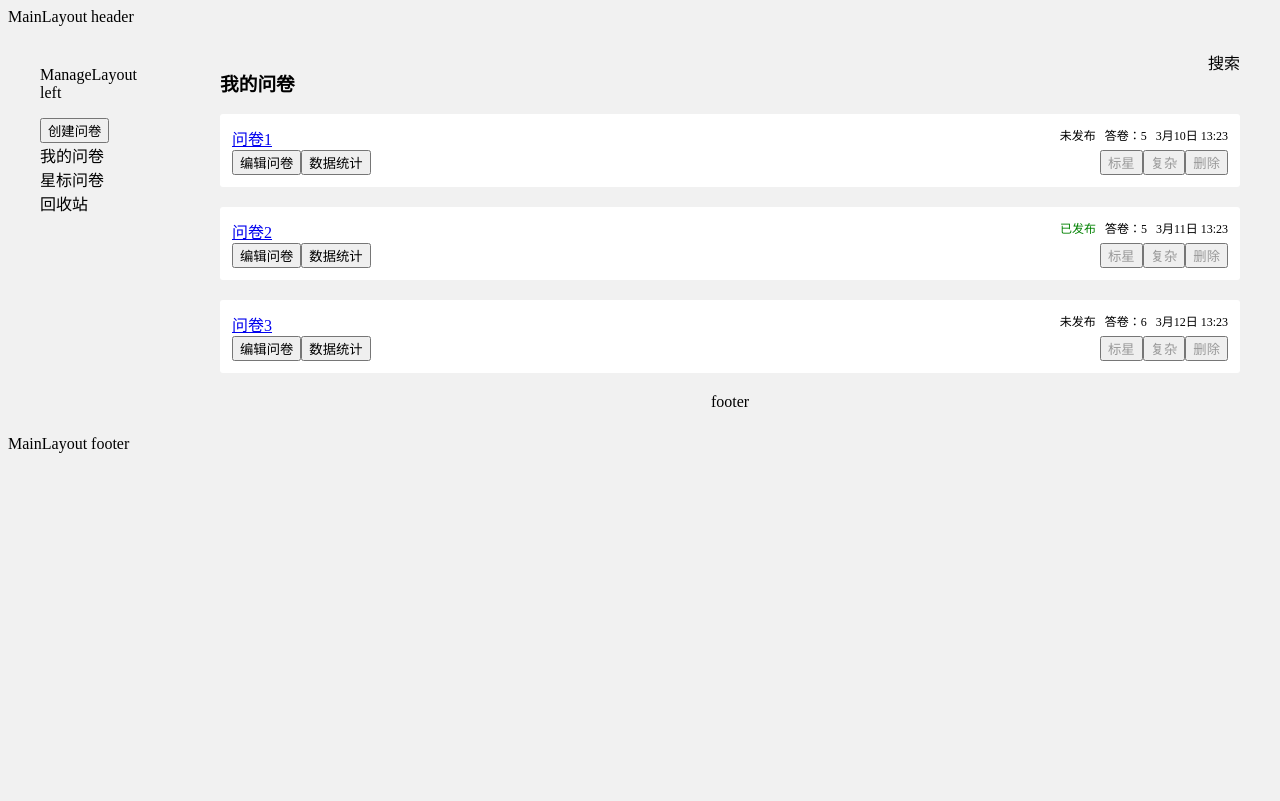
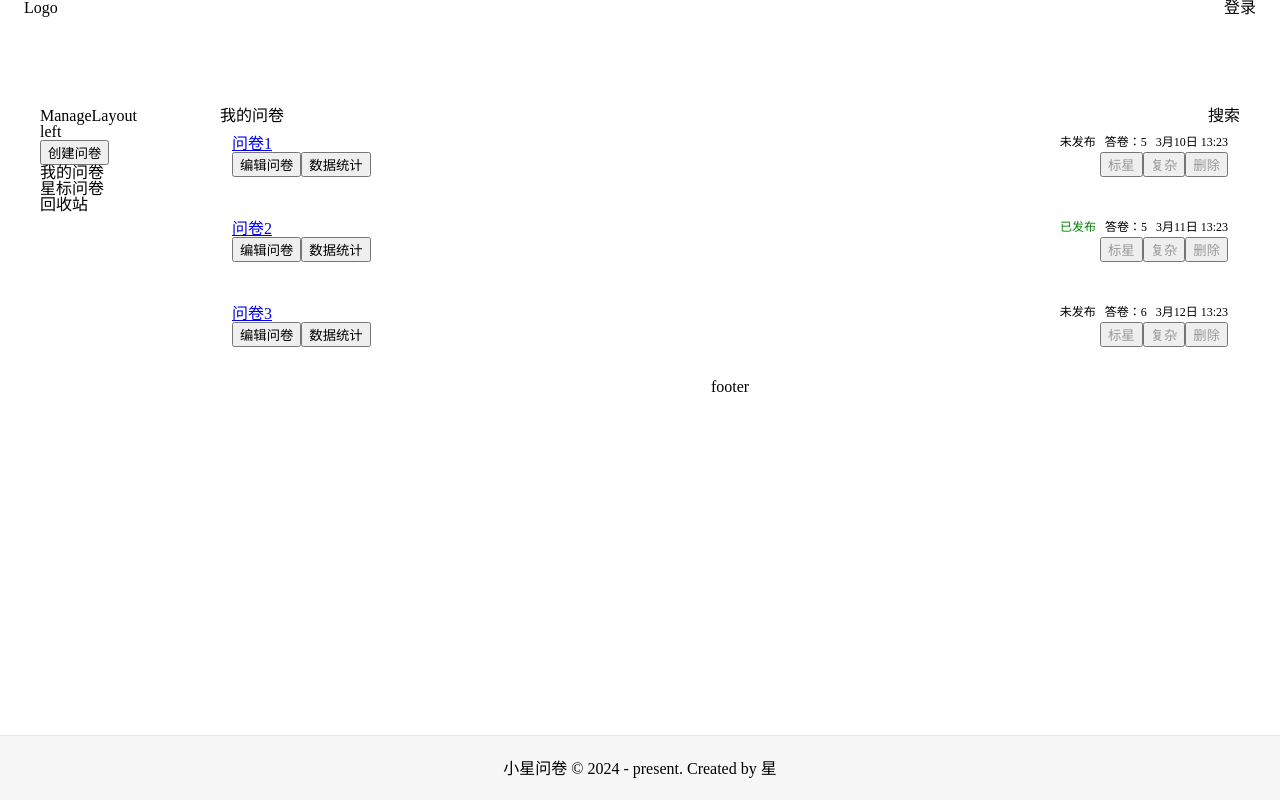
Before and after one commit to xing-6464/v-questionnaire-star, a Vue app: page /manage/list in a window 1280 px wide. Built offline with nearby package versions, Linux system fonts and the light colour scheme.

Commit message:
chore: 使用element-plus重构MainLayout

```diff
--- a/components.d.ts
+++ b/components.d.ts
@@ -8,6 +8,9 @@ export {}
 declare module 'vue' {
   export interface GlobalComponents {
     ElButton: typeof import('element-plus/es')['ElButton']
+    ElFooter: typeof import('element-plus/es')['ElFooter']
+    ElHeader: typeof import('element-plus/es')['ElHeader']
+    ElMain: typeof import('element-plus/es')['ElMain']
     QuestionCard: typeof import('./src/components/QuestionCard.vue')['default']
     RouterLink: typeof import('vue-router')['RouterLink']
     RouterView: typeof import('vue-router')['RouterView']
--- /dev/null
+++ b/src/assets/reset.css
@@ -0,0 +1,124 @@
+html,
+body,
+div,
+span,
+applet,
+object,
+iframe,
+h1,
+h2,
+h3,
+h4,
+h5,
+h6,
+p,
+blockquote,
+pre,
+a,
+abbr,
+acronym,
+address,
+big,
+cite,
+code,
+del,
+dfn,
+em,
+img,
+ins,
+kbd,
+q,
+s,
+samp,
+small,
+strike,
+strong,
+sub,
+sup,
+tt,
+var,
+b,
+u,
+i,
+center,
+dl,
+dt,
+dd,
+ol,
+ul,
+li,
+fieldset,
+form,
+label,
+legend,
+table,
+caption,
+tbody,
+tfoot,
+thead,
+tr,
+th,
+td,
+article,
+aside,
+canvas,
+details,
+embed,
+figure,
+figcaption,
+footer,
+header,
+hgroup,
+menu,
+nav,
+output,
+ruby,
+section,
+summary,
+time,
+mark,
+audio,
+video {
+  margin: 0;
+  padding: 0;
+  border: 0;
+  font-size: 100%;
+  font: inherit;
+  vertical-align: baseline;
+}
+/* HTML5 display-role reset for older browsers */
+article,
+aside,
+details,
+figcaption,
+figure,
+footer,
+header,
+hgroup,
+menu,
+nav,
+section {
+  display: block;
+}
+body {
+  line-height: 1;
+}
+ol,
+ul {
+  list-style: none;
+}
+blockquote,
+q {
+  quotes: none;
+}
+blockquote:before,
+blockquote:after,
+q:before,
+q:after {
+  content: '';
+  content: none;
+}
+table {
+  border-collapse: collapse;
+  border-spacing: 0;
+}
--- a/src/assets/styles.scss
+++ /dev/null
@@ -1,3 +0,0 @@
-body {
-  background-color: #f1f1f1;
-}
--- a/src/layouts/MainLayout.vue
+++ b/src/layouts/MainLayout.vue
@@ -1,11 +1,41 @@
 <template>
-  <div>MainLayout header</div>
-  <div>
-    <router-view />
+  <div class="common-layout">
+    <el-header class="header">
+      <div class="left">Logo</div>
+      <div class="right">登录</div>
+    </el-header>
+    <el-main class="main">
+      <router-view />
+    </el-main>
+    <el-footer class="footer">小星问卷 &copy; 2024 - present. Created by 星</el-footer>
   </div>
-  <div>MainLayout footer</div>
 </template>
 
 <script setup lang="ts"></script>
 
-<style scoped lang="scss"></style>
+<style scoped lang="scss">
+.header {
+  padding: 0 24px;
+  height: 64px;
+
+  .left {
+    float: left;
+  }
+
+  .right {
+    float: right;
+  }
+}
+
+.main {
+  min-height: calc(100vh - 64px - 65px);
+}
+
+.footer {
+  text-align: center;
+  height: 65px;
+  line-height: 65px;
+  background-color: #f7f7f7;
+  border-top: 1px solid #e8e8e8;
+}
+</style>
--- a/src/main.ts
+++ b/src/main.ts
@@ -1,12 +1,11 @@
 import { createApp } from 'vue'
 import { createPinia } from 'pinia'
 import ElementPlus from 'element-plus'
+import './assets/reset.css'
 import 'element-plus/dist/index.css'
 
 import App from './App.vue'
 import router from './router'
-
-import './assets/styles.scss'
 
 const app = createApp(App)
 
```
